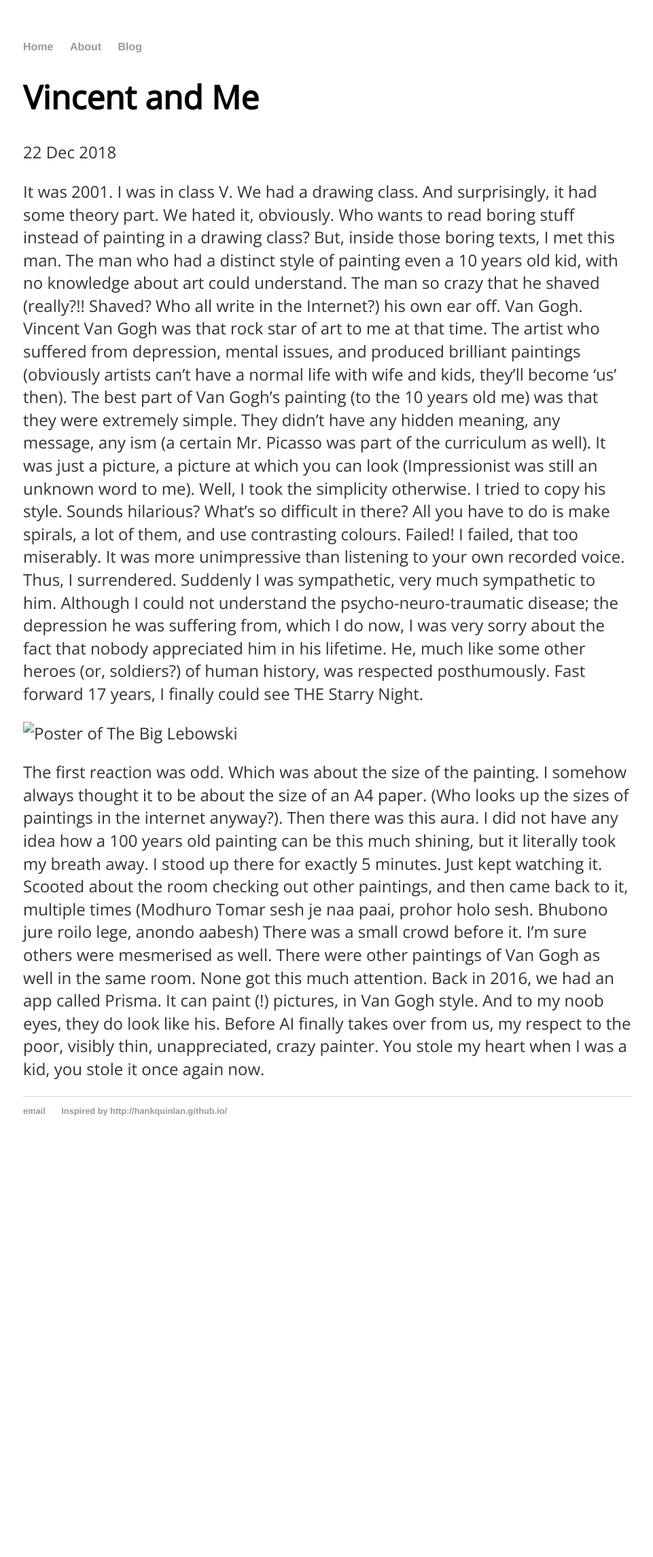
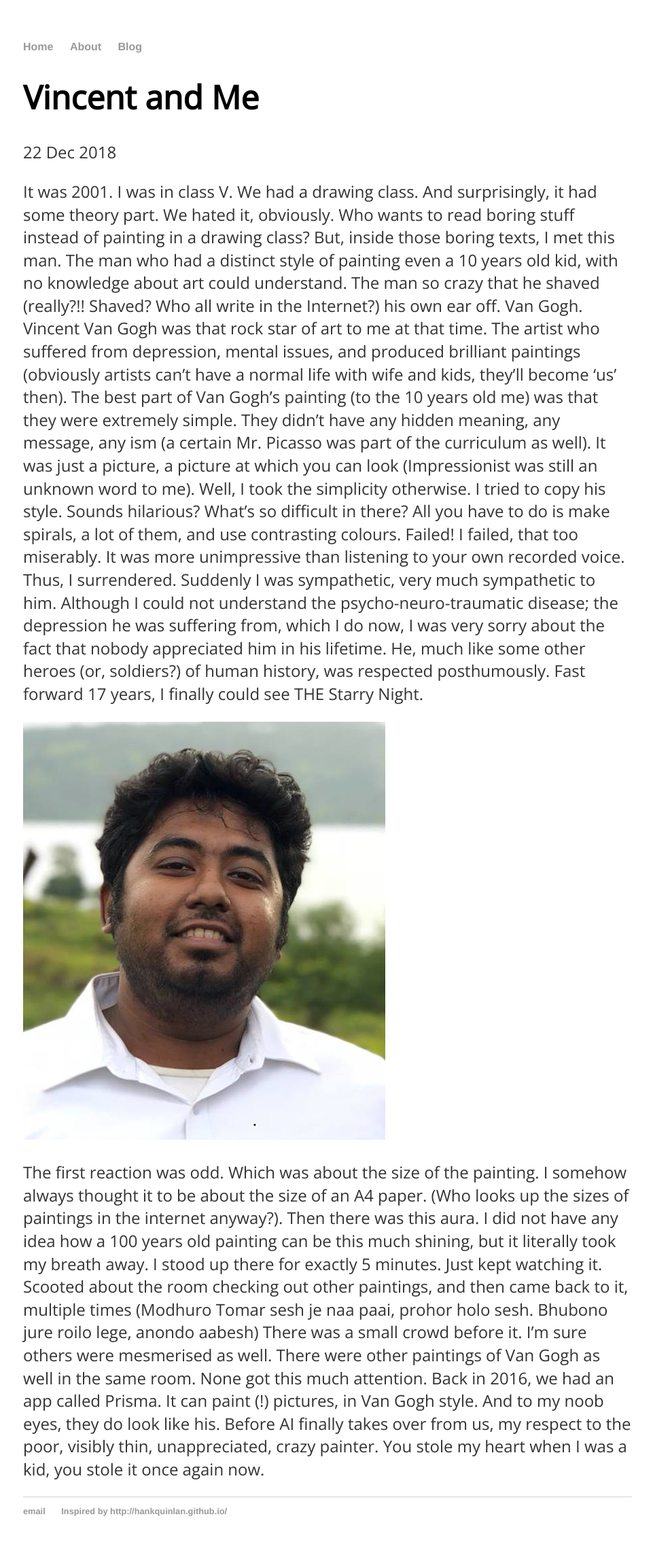
Before and after one commit to damnArin/damnArin.github.io, a Jekyll site: the page built from _posts/2018-12-22-Vincent-And-Me.md, in a window 1280 px wide. Shown: the whole page at 68% size, without its empty margins (158-1119 px from the left). Built offline with Jekyll 4.4.1, drawn with Linux system fonts in a browser that asks for light colours; before the commit the page ends 1702 px from its top, so only the background shows below that.

Commit message:
C locaiton

```diff
--- a/_posts/2018-12-22-Vincent-And-Me.md
+++ b/_posts/2018-12-22-Vincent-And-Me.md
@@ -16,7 +16,7 @@ Failed! I failed, that too miserably. It was more unimpressive than listening to
 Thus, I surrendered. Suddenly I was sympathetic, very much sympathetic to him. Although I could not understand the psycho-neuro-traumatic disease; the depression he was suffering from, which I do now, I was very sorry about the fact that nobody appreciated him in his lifetime. He, much like some other heroes (or, soldiers?) of human history, was respected posthumously.
 Fast forward 17 years, I finally could see THE Starry Night.
 
-![Poster of The Big Lebowski](~/Resources/Arindam.png)
+![Poster of The Big Lebowski](../../../../../Resources/Arindam.png)
 
 The first reaction was odd. Which was about the size of the painting. I somehow always thought it to be about the size of an A4 paper. (Who looks up the sizes of paintings in the internet anyway?).
 Then there was this aura. I did not have any idea how a 100 years old painting can be this much shining, but it literally took my breath away. I stood up there for exactly 5 minutes. Just kept watching it. Scooted about the room checking out other paintings, and then came back to it, multiple times (Modhuro Tomar sesh je naa paai, prohor holo sesh. Bhubono jure roilo lege, anondo aabesh)
```
